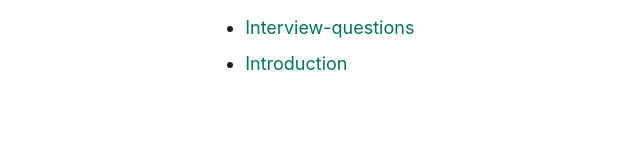
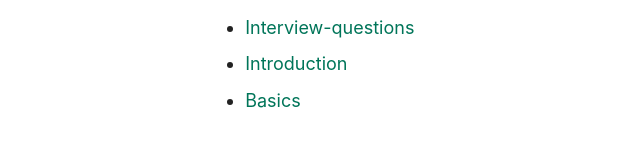
Before and after one commit to sasiqwerty/fv-notes, a plain HTML site: page index.html in a window 1280 px wide. Shown: the full height of the page, 78-718 px from the left. Drawn offline with Linux system fonts and the light colour scheme.

Commit message:
added to the index page

```diff
--- a/index.html
+++ b/index.html
@@ -11,6 +11,7 @@
     <ul>
       <li><a href="/fv-interview-q.html">Interview-questions</a></li>
       <li><a href="/intro-fv.html">Introduction</a></li>
+      <li><a href="/fv-basics.html">Basics</a></li>
     </ul>
   </body>
 </html>
```
